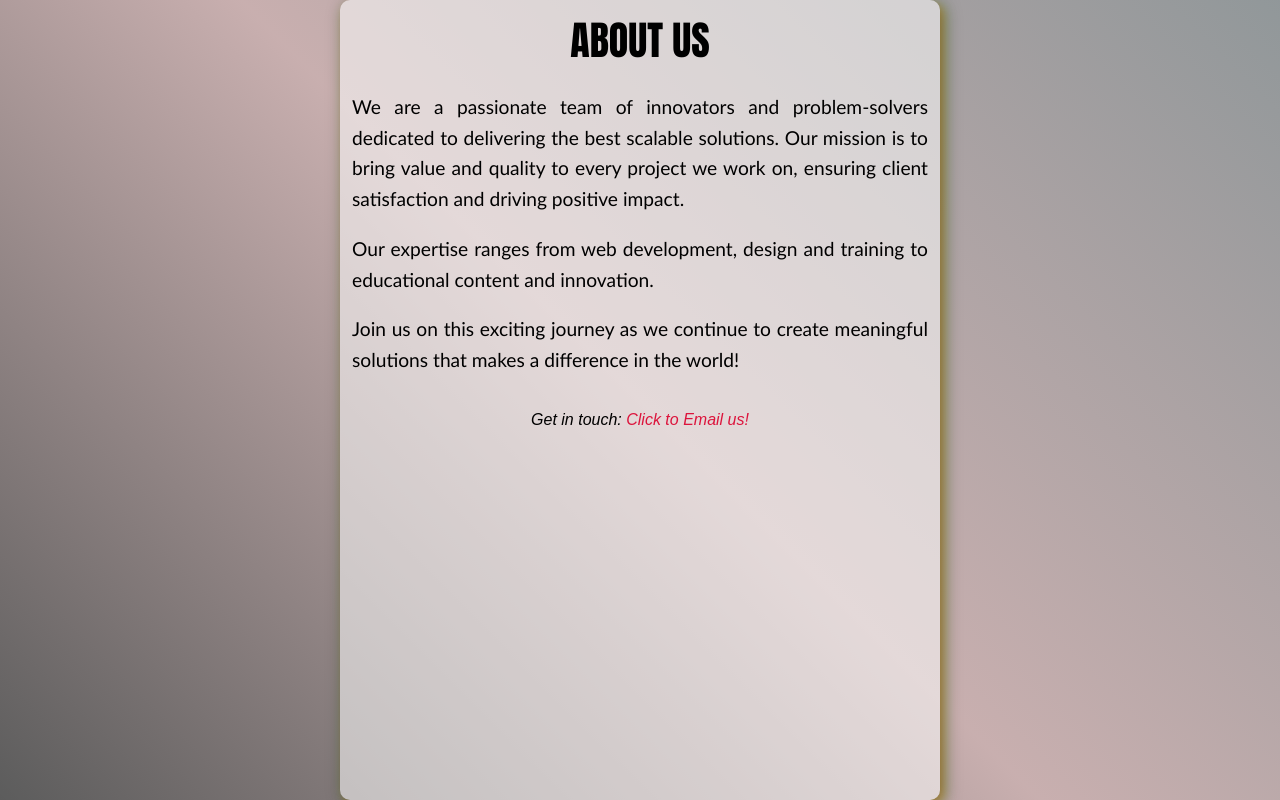
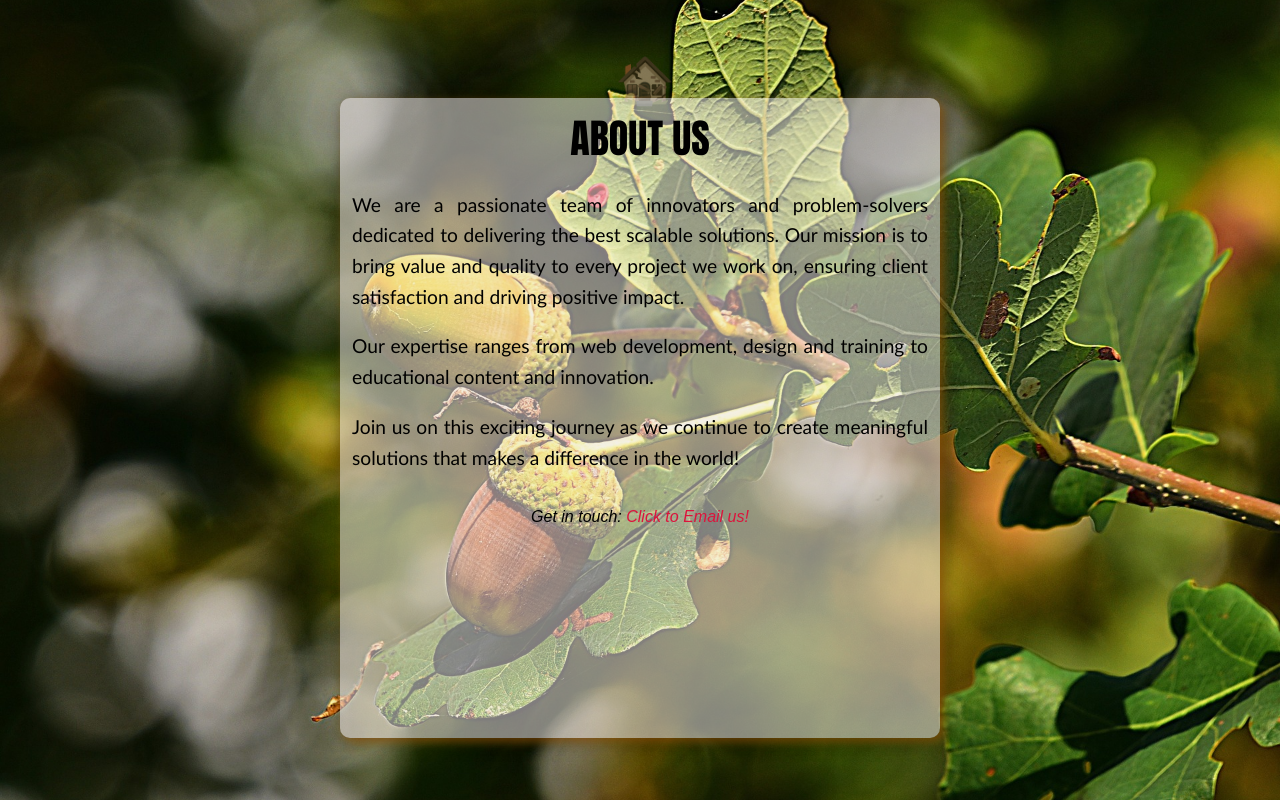
Before and after one commit to Tolmjoe/prototype, a PHP site: page /about.html in a window 1280 px wide. Run offline with PHP 8.4, Linux system fonts and the light colour scheme.

Commit message:
A-changes

```diff
--- a/about.html
+++ b/about.html
@@ -1,14 +1,17 @@
 <!DOCTYPE html>
 <html lang="en">
-
   <head>
     <meta charset="UTF-8" />
     <meta name="viewport" content="width=device-width, initial-scale=1.0" />
     <title>About Us</title>
-  <link rel="stylesheet" href="style.css" />
+    <link rel="stylesheet" href="css/style.css" />
+    <link rel="stylesheet" href="css/@media.css" />
   </head>
 
   <body class="about-body">
+    <div class="return ab">
+      <a title="Go back to the Homepage." class="ret" href="index.html">🏚️</a>
+    </div>
     <div class="about-container">
       <h1>ABOUT US</h1>
       <p>
@@ -26,21 +29,19 @@
         solutions that makes a difference in the world!
       </p>
 
-    <address style="color: black;">
+      <address style="color: black">
         <br />
         <!-- Co-Founded by Femi Abitogun and Ebenezer Olusegun<br /> -->
         Get in touch:
-      <a href="mailto:oktabytesInc@gmail.com" style="color: crimson;">Click to Email us!</a>
+        <a href="mailto:oktabytesInc@gmail.com" style="color: crimson"
+          >Click to Email us!</a
+        >
         <br />
 
         <br />
 
         <!-- 600 E CAMPUS DRIVE CARBONDALE IL<br /> -->
       </address>
-
     </div>
-
-
   </body>
-
 </html>
--- a/css/@media.css
+++ b/css/@media.css
@@ -136,6 +136,9 @@
 
   input[placeholder] {
     font-size: 20px;
+  }
+  .about-container {
+    height: 100vh;
   }
 }
 
--- a/css/style.css
+++ b/css/style.css
@@ -22,8 +22,9 @@ a {
 }
 
 body {
-  background: url("../image/logo.webp") no-repeat;
+  background: url("../image/logo.jpg") no-repeat;
   background-size: cover;
+  width: 100%;
   background-position: center;
   color: white;
 }
@@ -33,21 +34,17 @@ ul {
 }
 
 .body1 {
-  background-color:rgba(0, 0, 0, 0.945);
-
+  background-color: #000000e5;
   height: 35vh;
 }
 
 .welcomemessage {
-
   margin-top: 10px;
   padding: 2px;
-
 }
 
-
 .body2 {
-  background-color:rgba(0, 0, 0, 0.847);
+  background-color: rgba(0, 0, 0, 0);
 
   height: 400px;
   display: flex;
@@ -145,7 +142,6 @@ ul {
   align-items: center;
   justify-content: center;
   margin-top: 2em;
-
 }
 
 .regbut:visited,
@@ -271,27 +267,34 @@ li a:hover {
   height: 100vh;
   overflow: auto;
   display: flex;
+  flex-direction: column;
   justify-content: center;
   align-items: center;
   position: relative;
-  background: linear-gradient(45deg, #000000a3, #641c1c5a, #0211166f);
+  background: url("/image/back.jpg") no-repeat;
+  background-size: cover;
+  background-position: center;
 }
 
 .about-container {
   text-align: center;
-  background: #f9f9f990;
+  background-color: #ece5e58a;
   padding: 10px;
   border-radius: 10px;
   box-shadow: 4px 4px 18px #2a080165, 4px 4px 8px #ff7b006d,
-    4px 4px 13px #00ff3c4f;
+    4px 4px 13px #025f1853;
   max-width: 600px;
-  height: 100vh;
+  height: 80vh;
   z-index: 1;
   position: relative;
 }
 
+
 .about-container:hover {
-  background: #00000050;
+  background: rgba(249, 249, 248, 0.9);
+}
+.ab {
+  background-color: transparent !important;
 }
 
 .about-container h1 {
@@ -381,7 +384,6 @@ input[type="date"]:hover {
 }
 
 .signinbutton {
-
   padding: 11px;
   outline: none;
   border: 2px solid white;
--- a/index.html
+++ b/index.html
@@ -80,9 +80,7 @@
         <img id="ml" src="image/slider7.webp" alt="Machine Learning">
         <img id="network" src="image/slider1.webp" alt="Networking"></a>
         <img id="data" src="image/slider2.webp" alt="Data Analysis"></a>
-
-        <!-- replace websecurity with Development and training graphic,name it accordinglz -->
-        <img id="security" src="image/slider3.webp" alt="Web Security"></a>
+        <img id="security" src="image/slider3.webp" alt="Web Development Training"></a>
         <img id="web" src="image/slider4.webp" alt="Web Development"></a>
         <img id="gamedev" src="image/slider5.webp" alt="Game Development"></a>
 
```
Also changed, not shown: image/back2.jpg (added), image/logo.jpg (added), image/logo.webp (deleted), image/slider3.webp. Lines whose indentation alone changed are shown as unchanged.
